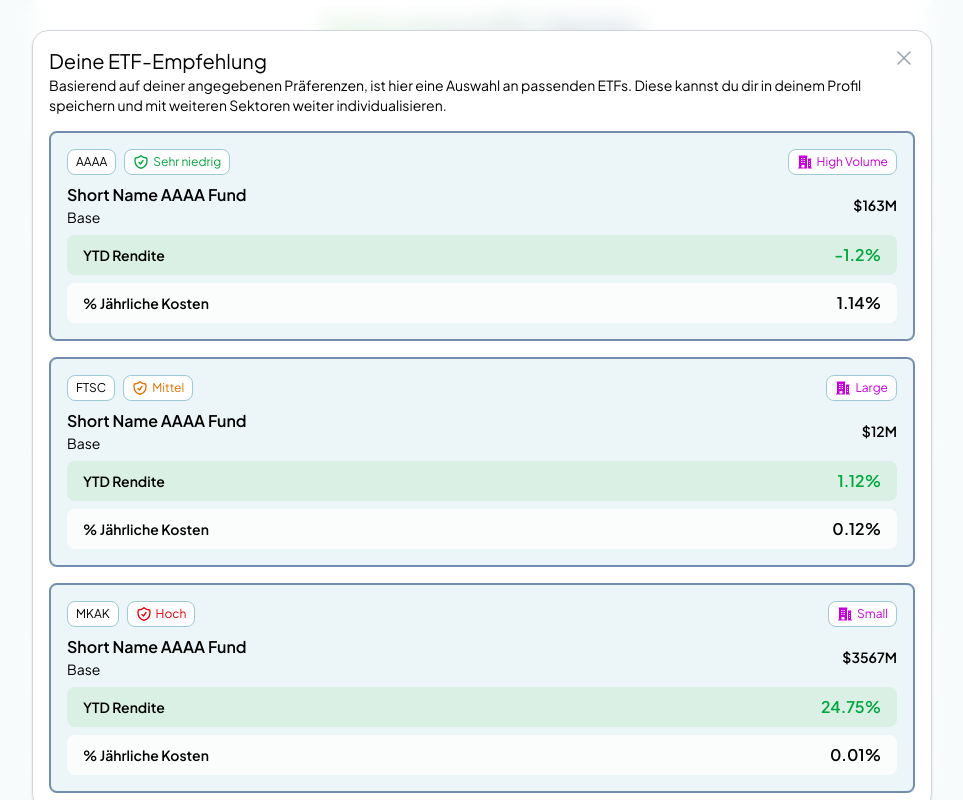
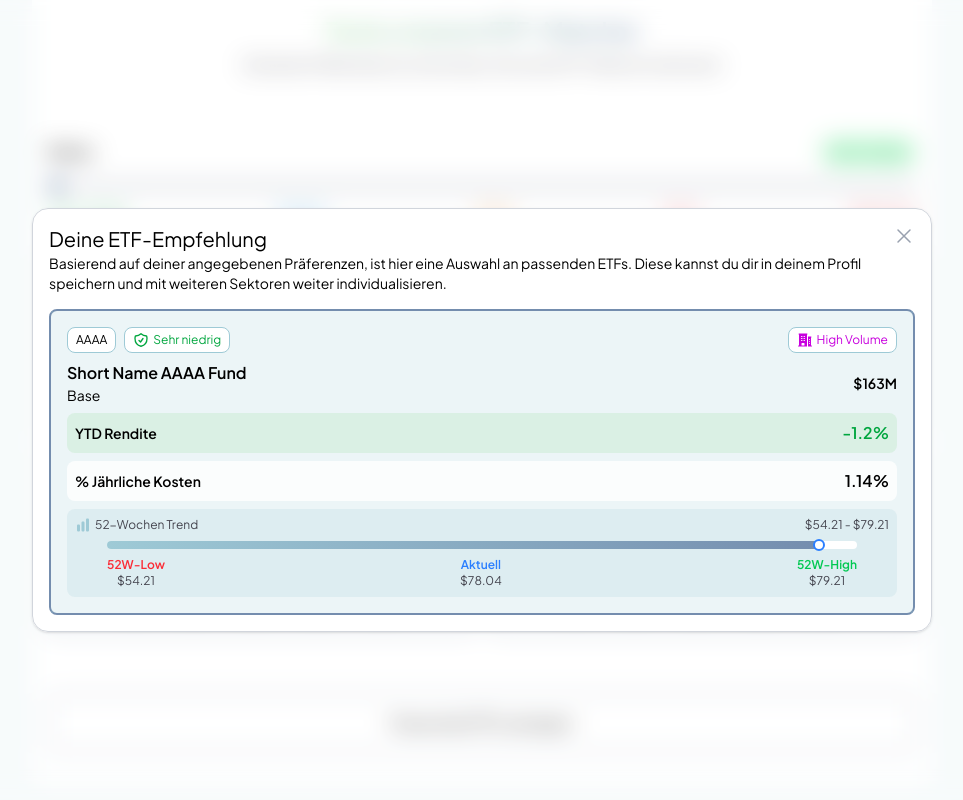
Before and after one commit to KyleKreuter/6ProzentRendite-frontend, a React (Vite) app: page / in a window 1280 px wide. Both pictures are taken after a click on the button "Passende ETFs anzeigen". Shown: the part 394-1194 px from the top of the page, without its empty margins (158-1121 px from the left). Built offline with nearby package versions, Linux system fonts and the light colour scheme.

Commit message:
"Enhance ETFCard with 52-week trend visualization, add percentage calculation, and update ETFMatcherResultModal layout"

```diff
--- a/src/modal/matcher/ETFMatcherResultModal.jsx
+++ b/src/modal/matcher/ETFMatcherResultModal.jsx
@@ -9,43 +9,18 @@ const ETFMatcherResultModal = ({onExit}) => {
                       onExit={() => onExit && onExit()}>
             <div className={"flex gap-4 flex-col"}>
                 <ETFCard etf={{
-                     fundSymbol : "AAAA",
-                     fundShortName: "Short Name AAAA Fund",
-                     fundCategory : "Base",
-                     totalNetAssets : 163,
-                     risk : "LOW",
-                     size : "High Volume",
-                     returnYTD : -1.2,
-                     _52wLow : 54.21,
-                     _52wHigh : 79.21,
-                     costsPerYear : 1.14,
-                     matchToFoci : 0.98
-                }}/>
-                <ETFCard etf={{
-                    fundSymbol : "FTSC",
+                    fundSymbol: "AAAA",
                     fundShortName: "Short Name AAAA Fund",
-                    fundCategory : "Base",
-                    totalNetAssets : 12,
-                    risk : "MEDIUM",
-                    size : "Large",
-                    returnYTD : 1.12,
-                    _52wLow : 54.21,
-                    _52wHigh : 79.21,
-                    costsPerYear : 0.12,
-                    matchToFoci : 0.98
-                }}/>
-                <ETFCard etf={{
-                    fundSymbol : "MKAK",
-                    fundShortName: "Short Name AAAA Fund",
-                    fundCategory : "Base",
-                    totalNetAssets : 3567,
-                    risk : "HIGH_AVE",
-                    size : "Small",
-                    returnYTD : 24.75,
-                    _52wLow : 54.21,
-                    _52wHigh : 79.21,
-                    costsPerYear : 0.01,
-                    matchToFoci : 0.98
+                    fundCategory: "Base",
+                    totalNetAssets: 163,
+                    risk: "LOW",
+                    size: "High Volume",
+                    returnYTD: -1.2,
+                    _52wLow: 54.21,
+                    _52wHigh: 79.21,
+                    _50dAve: 78.04,
+                    costsPerYear: 1.14,
+                    matchToFoci: 0.98
                 }}/>
             </div>
         </DefaultModal>
--- a/src/modal/matcher/components/ETFCard.jsx
+++ b/src/modal/matcher/components/ETFCard.jsx
@@ -1,6 +1,7 @@
 import React from 'react';
 import {ShieldCheckIcon} from "@heroicons/react/24/outline/index.js";
-import {BuildingOffice2Icon} from "@heroicons/react/24/solid/index.js";
+import {BuildingOffice2Icon, ChartBarIcon} from "@heroicons/react/24/solid/index.js";
+import * as Slider from "@radix-ui/react-slider";
 
 const RISK_COLORS = {
     "LOW": {
@@ -32,6 +33,9 @@ const RISK_COLORS = {
 }
 
 const ETFCard = ({etf}) => {
+
+    const percentage = ((etf._50dAve - etf._52wLow) / (etf._52wHigh - etf._52wLow)) * 100;
+
     return (
         <div
             className={"w-full rounded-lg border-pastel-blue border-2 flex items-center justify-center flex-col gap-4"}>
@@ -60,13 +64,50 @@ const ETFCard = ({etf}) => {
                     </div>
                     <p className={"font-semibold text-sm"}>${etf.totalNetAssets}M</p>
                 </div>
-                <div className={"flex items-center justify-between w-full bg-light-green/20 rounded-lg px-4 py-2"}>
+                <div className={"flex items-center justify-between w-full bg-light-green/20 rounded-lg p-2"}>
                     <p className={"text-sm font-semibold"}>YTD Rendite</p>
                     <p className={"text-green-600 font-semibold"}>{etf.returnYTD}%</p>
                 </div>
-                <div className={"flex items-center justify-between w-full bg-white/80 rounded-lg px-4 py-2"}>
+                <div className={"flex items-center justify-between w-full bg-white/80 rounded-lg p-2"}>
                     <p className={"text-sm font-semibold"}>% Jährliche Kosten</p>
                     <p className={"font-semibold"}>{etf.costsPerYear}%</p>
+                </div>
+                <div
+                    className={"rounded-lg bg-pastel-cyan/20 p-2 flex flex-col gap-2 justify-center w-full text-text-secondary"}>
+                    <div className={"flex items-center justify-between w-full"}>
+                        <div className={"flex items-center justify-center gap-1"}>
+                            <ChartBarIcon className={"size-4 text-pastel-cyan"}/>
+                            <p className={"text-xs"}>52-Wochen Trend</p>
+                        </div>
+                        <p className={"text-xs"}>${etf._52wLow} - ${etf._52wHigh}</p>
+                    </div>
+                    <div className="w-full px-8">
+                        <div className="relative h-2 rounded-full bg-white">
+                            <div
+                                className={"absolute left-0 top-0 h-2 rounded-full bg-gradient-to-r from-pastel-cyan to-pastel-blue"}
+                                style={{ width: `${percentage}%` }}
+                            />
+                            <div
+                                className="absolute top-1/2 w-3 h-3 -translate-y-1/2 translate-x-1/2 rounded-full border-2 border-blue-500 bg-white"
+                                style={{ left: `${percentage-2}%` }}
+                            />
+                        </div>
+
+                        <div className="flex items-center justify-between w-full text-xs mt-2">
+                            <div className="text-red-500 text-center">
+                                <p className={"font-semibold"}>52W-Low</p>
+                                <p className={"text-text-secondary"}>${etf._52wLow}</p>
+                            </div>
+                            <div className="text-blue-500 text-center">
+                                <p className={"font-semibold"}>Aktuell</p>
+                                <p className={"text-text-secondary"}>${etf._50dAve}</p>
+                            </div>
+                            <div className="text-green-500 text-center">
+                                <p className={"font-semibold"}>52W-High</p>
+                                <p className={"text-text-secondary"}>${etf._52wHigh}</p>
+                            </div>
+                        </div>
+                    </div>
                 </div>
             </div>
         </div>
```
